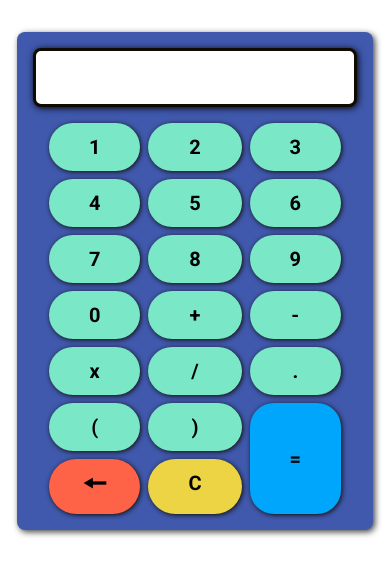
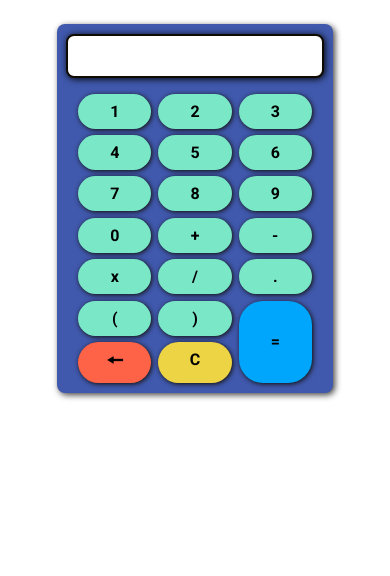
Before and after one commit to alexsonalmeida/calculadora, a plain HTML site: page dist/index.html in a window 390 px wide. Drawn offline with Linux system fonts and the light colour scheme.

Commit message:
adicao de responsividade

```diff
--- a/dist/style/style.css
+++ b/dist/style/style.css
@@ -86,3 +86,38 @@ span:hover {
 .igual:hover {
     background-color: #0191da;
 }
+
+@media (max-width: 400px) {
+    span {
+        font-size: 1rem;
+        padding: 0.5rem 2rem;
+    }
+
+    .conteiner {
+        padding: 0.6rem;
+        margin: 1.5rem;
+    }
+
+    .visor {
+        height: 2rem;
+        padding: 0.25rem;
+        font-size: 1rem;
+        border: 0.15rem solid #100B00;
+    }
+
+    .teclado {
+        gap: 0.4rem;
+        margin: 0rem 0.75rem;
+    }
+
+    .arrow {
+        font-size: 1.2rem;
+        padding: 0.25rem 1.5rem;
+    }
+}
+
+@media (max-width: 330px) {
+    .conteiner {
+        margin: 0rem;
+    }
+}
```
